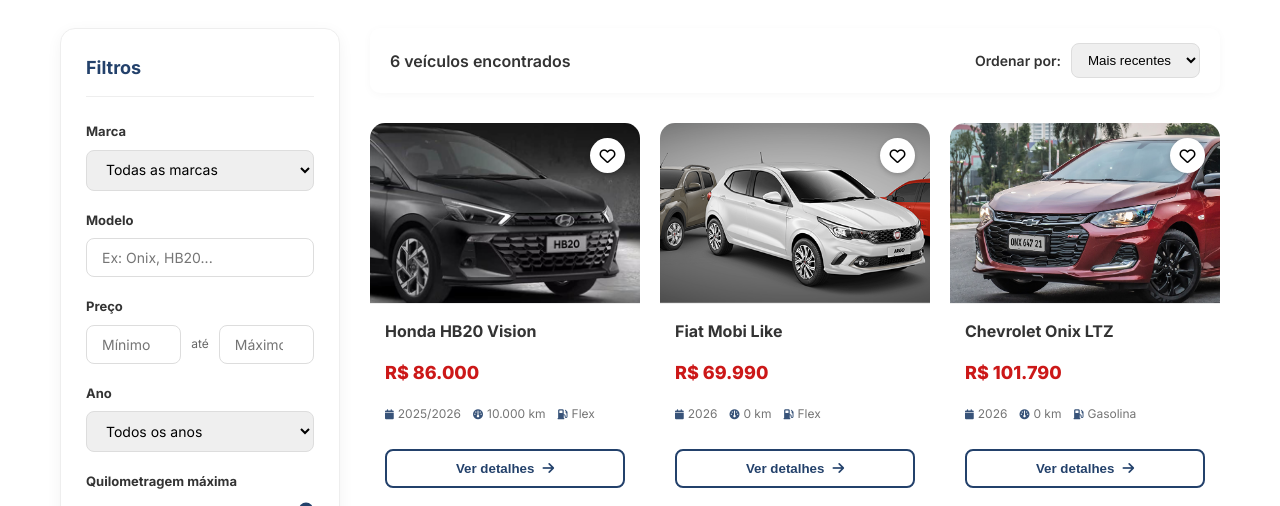
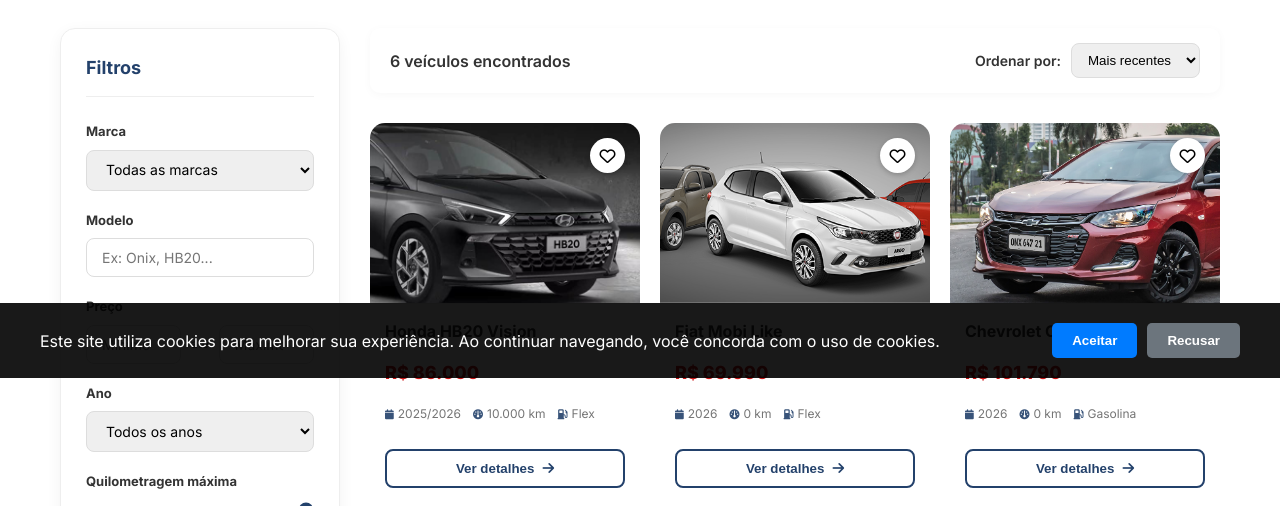
Before and after one commit to Miller-hub-cyber/site_carshopping, a plain HTML site: page HTML/busca.html in a window 1280 px wide. Shown: the part 422-928 px from the top of the page. Drawn offline with Linux system fonts and the light colour scheme.

Commit message:
acressentei o cookeis

```diff
--- a/CSS/style.css
+++ b/CSS/style.css
@@ -379,7 +379,7 @@
     background-color: var(--light-bg);
     padding: 60px 0;
     text-align: center;
-    min-height: 700px;
+    min-height: 400px;
     display: flex;
     flex-direction: column;
     justify-content: center;
--- a/HTML/busca.html
+++ b/HTML/busca.html
@@ -22,9 +22,8 @@
     <!-- ================= HEADER (INTACTO) ================= -->
     <header class="header">
         <div class="container header-container">
-            <div class="logo">
+            <a href="../HTML/index.html" class="logo">
                 <img src="../fotos/logo.png" width="150" height="38" alt="Logotipo CarShopping">
-            </div>
             <button class="mobile-menu-btn" id="mobile-menu-btn" aria-label="Abrir menu mobile">
                 <i class="fa-solid fa-bars"></i>
             </button>
@@ -52,7 +51,8 @@
                 <h1>Encontre o <span class="highlight">carro ideal</span> para você</h1>
                 <div class="search-bar">
                     <i class="fa-solid fa-magnifying-glass" aria-hidden="true"></i>
-                    <input type="text" id="text-search" placeholder="Digite marca, modelo ou versão..." aria-label="Campo de busca">
+                    <input type="text" id="text-search" placeholder="Digite marca, modelo ou versão..."
+                        aria-label="Campo de busca">
                 </div>
             </div>
         </section>
@@ -147,8 +147,10 @@
                 <div class="results-grid" id="cars-container">
 
                     <!-- Card 1 -->
-                    <div class="car-card list-card" data-brand="honda" data-price="86000" data-year="2025" data-km="10000">
-                        <button class="favorite-btn" aria-label="Adicionar aos favoritos"><i class="fa-regular fa-heart"></i></button>
+                    <div class="car-card list-card" data-brand="honda" data-price="86000" data-year="2025"
+                        data-km="10000">
+                        <button class="favorite-btn" aria-label="Adicionar aos favoritos"><i
+                                class="fa-regular fa-heart"></i></button>
                         <img src="../fotos/hb20.png" alt="Honda HB20" loading="lazy">
                         <div class="car-info">
                             <h3 class="car-title">Honda HB20 Vision</h3>
@@ -164,7 +166,8 @@
 
                     <!-- Card 2 -->
                     <div class="car-card list-card" data-brand="fiat" data-price="69990" data-year="2026" data-km="0">
-                        <button class="favorite-btn" aria-label="Adicionar aos favoritos"><i class="fa-regular fa-heart"></i></button>
+                        <button class="favorite-btn" aria-label="Adicionar aos favoritos"><i
+                                class="fa-regular fa-heart"></i></button>
                         <img src="../fotos/image 2.png" alt="Fiat Mobi" loading="lazy">
                         <div class="car-info">
                             <h3 class="car-title">Fiat Mobi Like</h3>
@@ -179,8 +182,10 @@
                     </div>
 
                     <!-- Card 3 -->
-                    <div class="car-card list-card" data-brand="chevrolet" data-price="101790" data-year="2026" data-km="0">
-                        <button class="favorite-btn" aria-label="Adicionar aos favoritos"><i class="fa-regular fa-heart"></i></button>
+                    <div class="car-card list-card" data-brand="chevrolet" data-price="101790" data-year="2026"
+                        data-km="0">
+                        <button class="favorite-btn" aria-label="Adicionar aos favoritos"><i
+                                class="fa-regular fa-heart"></i></button>
                         <img src="../fotos/onix.png" alt="Chevrolet Onix" loading="lazy">
                         <div class="car-info">
                             <h3 class="car-title">Chevrolet Onix LTZ</h3>
@@ -195,8 +200,10 @@
                     </div>
 
                     <!-- Card 4 -->
-                    <div class="car-card list-card" data-brand="chevrolet" data-price="90000" data-year="2020" data-km="30000">
-                        <button class="favorite-btn" aria-label="Adicionar aos favoritos"><i class="fa-regular fa-heart"></i></button>
+                    <div class="car-card list-card" data-brand="chevrolet" data-price="90000" data-year="2020"
+                        data-km="30000">
+                        <button class="favorite-btn" aria-label="Adicionar aos favoritos"><i
+                                class="fa-regular fa-heart"></i></button>
                         <img src="../fotos/tracker.png" alt="Chevrolet Tracker" loading="lazy">
                         <div class="car-info">
                             <h3 class="car-title">Chevrolet Tracker Turbo</h3>
@@ -210,9 +217,11 @@
                         </div>
                     </div>
 
-                     <!-- Card 5 (Fake extra) -->
-                     <div class="car-card list-card" data-brand="fiat" data-price="120000" data-year="2025" data-km="5000">
-                        <button class="favorite-btn" aria-label="Adicionar aos favoritos"><i class="fa-regular fa-heart"></i></button>
+                    <!-- Card 5 (Fake extra) -->
+                    <div class="car-card list-card" data-brand="fiat" data-price="120000" data-year="2025"
+                        data-km="5000">
+                        <button class="favorite-btn" aria-label="Adicionar aos favoritos"><i
+                                class="fa-regular fa-heart"></i></button>
                         <img src="../fotos/image 5.png" alt="Fiat Fastback" loading="lazy">
                         <div class="car-info">
                             <h3 class="car-title">Fiat Fastback Audace</h3>
@@ -226,9 +235,10 @@
                         </div>
                     </div>
 
-                     <!-- Card 6 (Fake extra) -->
-                     <div class="car-card list-card" data-brand="honda" data-price="150000" data-year="2025" data-km="0">
-                        <button class="favorite-btn" aria-label="Adicionar aos favoritos"><i class="fa-regular fa-heart"></i></button>
+                    <!-- Card 6 (Fake extra) -->
+                    <div class="car-card list-card" data-brand="honda" data-price="150000" data-year="2025" data-km="0">
+                        <button class="favorite-btn" aria-label="Adicionar aos favoritos"><i
+                                class="fa-regular fa-heart"></i></button>
                         <img src="../fotos/image 6.png" alt="Honda Civic" loading="lazy">
                         <div class="car-info">
                             <h3 class="car-title">Honda Civic Híbrido</h3>
@@ -272,7 +282,8 @@
                 <div class="app-links">
                     <a href="#"><img src="../fotos/GooglePlay.png" alt="Disponível no Play Store" loading="lazy"></a>
                     <a href="#"><img src="../fotos/AppStore.png" alt="Disponível na App Store" loading="lazy"></a>
-                    <a href="#"><img src="../fotos/HuaweiAppGallery.png" alt="Disponível na App Gallery" loading="lazy"></a>
+                    <a href="#"><img src="../fotos/HuaweiAppGallery.png" alt="Disponível na App Gallery"
+                            loading="lazy"></a>
                 </div>
             </div>
             <div class="footer-bottom">
@@ -301,5 +312,7 @@
     <!-- Scripts -->
     <script src="../JS/script.js"></script>
     <script src="../JS/busca.js"></script>
+    <script src="../JS/cookies.js"></script>
 </body>
+
 </html>
--- /dev/null
+++ b/JS/cookies.js
@@ -0,0 +1,106 @@
+// Script para gerenciamento de cookies
+document.addEventListener('DOMContentLoaded', function () {
+    // Verifica se o consentimento já foi dado
+    if (!getCookie('cookieConsent')) {
+        showCookieBanner();
+    }
+
+    function showCookieBanner() {
+        // Cria o banner
+        const banner = document.createElement('div');
+        banner.id = 'cookie-banner';
+        banner.innerHTML = `
+            <div class="cookie-banner-content">
+                <p>Este site utiliza cookies para melhorar sua experiência. Ao continuar navegando, você concorda com o uso de cookies.</p>
+                <div class="cookie-buttons">
+                    <button id="accept-cookies" class="btn-accept">Aceitar</button>
+                    <button id="decline-cookies" class="btn-decline">Recusar</button>
+                </div>
+            </div>
+        `;
+
+        // Adiciona estilos inline
+        banner.style.cssText = `
+            position: fixed;
+            bottom: 0;
+            left: 0;
+            right: 0;
+            background: rgba(0, 0, 0, 0.9);
+            color: white;
+            padding: 20px;
+            z-index: 10000;
+            font-family: 'Inter', sans-serif;
+        `;
+
+        const content = banner.querySelector('.cookie-banner-content');
+        content.style.cssText = `
+            max-width: 1200px;
+            margin: 0 auto;
+            display: flex;
+            justify-content: space-between;
+            align-items: center;
+            flex-wrap: wrap;
+            gap: 20px;
+        `;
+
+        const buttons = banner.querySelector('.cookie-buttons');
+        buttons.style.cssText = `
+            display: flex;
+            gap: 10px;
+        `;
+
+        const btnAccept = banner.querySelector('#accept-cookies');
+        btnAccept.style.cssText = `
+            background: #007bff;
+            color: white;
+            border: none;
+            padding: 10px 20px;
+            border-radius: 5px;
+            cursor: pointer;
+            font-weight: 600;
+        `;
+
+        const btnDecline = banner.querySelector('#decline-cookies');
+        btnDecline.style.cssText = `
+            background: #6c757d;
+            color: white;
+            border: none;
+            padding: 10px 20px;
+            border-radius: 5px;
+            cursor: pointer;
+            font-weight: 600;
+        `;
+
+        // Adiciona o banner ao body
+        document.body.appendChild(banner);
+
+        // Event listeners
+        btnAccept.addEventListener('click', function () {
+            setCookie('cookieConsent', 'accepted', 365);
+            banner.remove();
+        });
+
+        btnDecline.addEventListener('click', function () {
+            setCookie('cookieConsent', 'declined', 365);
+            banner.remove();
+        });
+    }
+
+    function setCookie(name, value, days) {
+        const date = new Date();
+        date.setTime(date.getTime() + (days * 24 * 60 * 60 * 1000));
+        const expires = "expires=" + date.toUTCString();
+        document.cookie = name + "=" + value + ";" + expires + ";path=/";
+    }
+
+    function getCookie(name) {
+        const nameEQ = name + "=";
+        const ca = document.cookie.split(';');
+        for (let i = 0; i < ca.length; i++) {
+            let c = ca[i];
+            while (c.charAt(0) == ' ') c = c.substring(1, c.length);
+            if (c.indexOf(nameEQ) == 0) return c.substring(nameEQ.length, c.length);
+        }
+        return null;
+    }
+});
```
Also changed, not shown: HTML/cadastro.html (+6 -1 lines), HTML/contato.html (+1 -0 lines), HTML/index.html (+7 -7 lines), HTML/login.html (+6 -1 lines), HTML/recuperar-senha.html (+6 -1 lines), HTML/vender.html (+1 -0 lines), fotos/honda_logo.png (renamed from fotos/honda logo.png).
